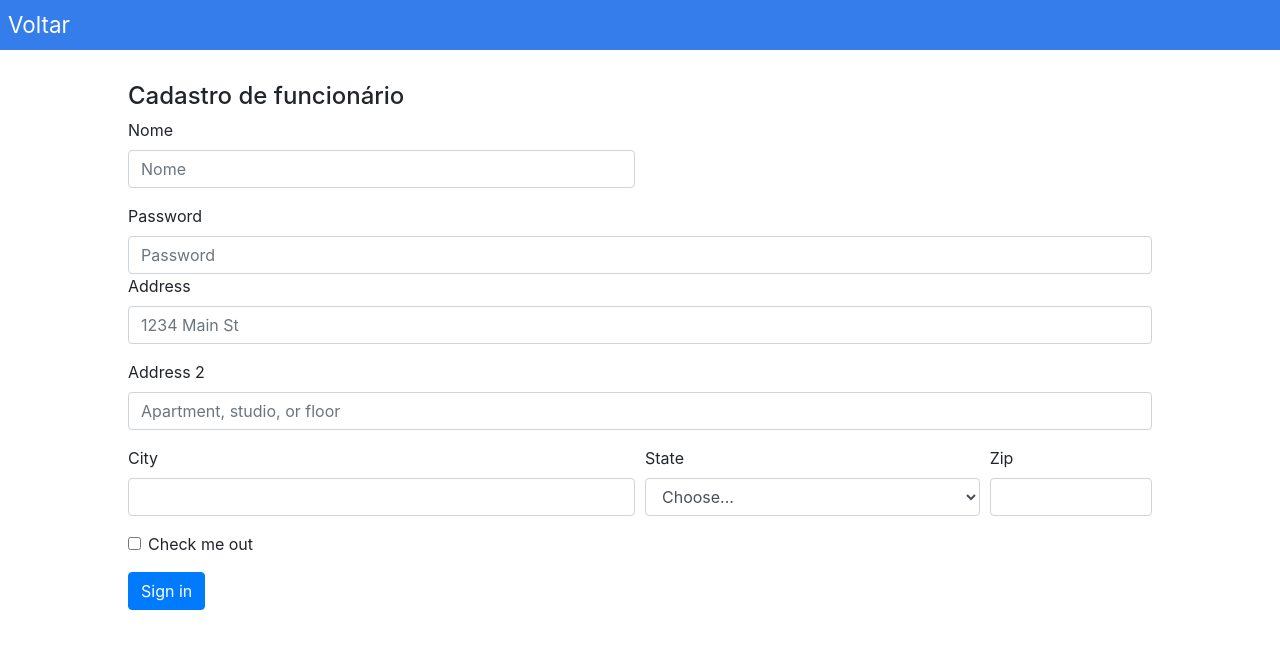
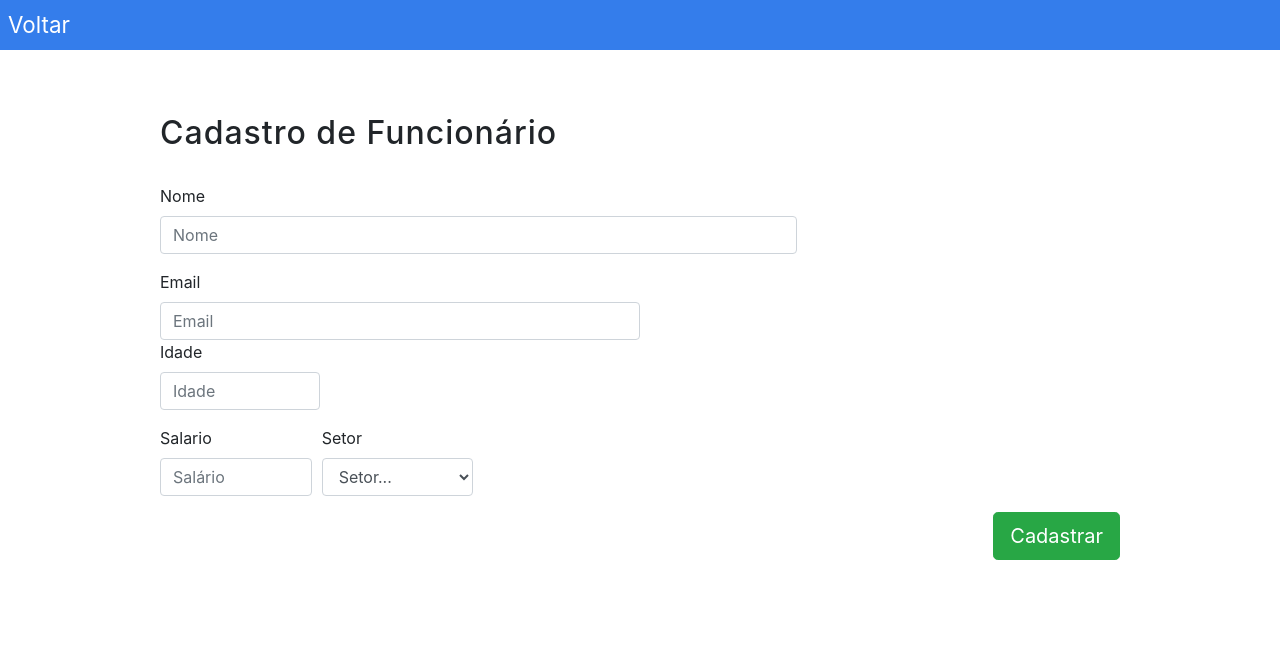
Before and after one commit to MarcosVinicius556/REST-API-with-Jersey-and-Vue.js, a plain HTML site: page WebContent/pages/novo-funcionario.html in a window 1280 px wide. Drawn offline with Linux system fonts and the light colour scheme.

Commit message:
View do funcionário criada

```diff
--- a/WebContent/pages/novo-funcionario.html
+++ b/WebContent/pages/novo-funcionario.html
@@ -17,53 +17,40 @@
 	<main>
 		<div id="app">
 
-			<h4>Cadastro de funcionário</h4>
+			<h4>Cadastro de Funcionário</h4>
 
 			<form>
 				<div class="form-row">
-					<div class="form-group col-md-6">
+					<div class="form-group col-md-8">
 						<label for="inputNome">Nome</label>
 						<input type="text" class="form-control" id="inputNome" placeholder="Nome">
 					</div>
-					<!-- <div class="form-group col-md-6">
-					</div> -->
 				</div>
 				<div class="form-group">
-				<label for="inputPassword4">Password</label>
-				<input type="password" class="form-control" id="inputPassword4" placeholder="Password">
-				<label for="inputAddress">Address</label>
-				<input type="text" class="form-control" id="inputAddress" placeholder="1234 Main St">
-				</div>
-				<div class="form-group">
-				<label for="inputAddress2">Address 2</label>
-				<input type="text" class="form-control" id="inputAddress2" placeholder="Apartment, studio, or floor">
+					<label for="inputEmail">Email</label>
+					<input type="email" class="form-control col-md-6" id="inputEmail" placeholder="Email">
+					<label for="inputIdade">Idade</label>
+					<input type="number" class="form-control col-md-2" id="inputIdade" placeholder="Idade">
 				</div>
 				<div class="form-row">
-				<div class="form-group col-md-6">
-					<label for="inputCity">City</label>
-					<input type="text" class="form-control" id="inputCity">
-				</div>
-				<div class="form-group col-md-4">
-					<label for="inputState">State</label>
-					<select id="inputState" class="form-control">
-					<option selected>Choose...</option>
-					<option>...</option>
+					<div class="form-group col-md-2">
+						<label for="inputSalario">Salario</label>
+						<input type="number" class="form-control" id="inputSalario" placeholder="Salário">
+					</div>
+					<div class="form-group col-md-2">
+						<label for="inputSetor">Setor</label>
+						<select id="inputSetor" class="form-control">
+							<!-- Utilizar o v-for="" -->
+						<option selected>Setor...</option>
+						<option>...</option>
 					</select>
 				</div>
-				<div class="form-group col-md-2">
-					<label for="inputZip">Zip</label>
-					<input type="text" class="form-control" id="inputZip">
-				</div>
-				</div>
-				<div class="form-group">
-				<div class="form-check">
-					<input class="form-check-input" type="checkbox" id="gridCheck">
-					<label class="form-check-label" for="gridCheck">
-					Check me out
-					</label>
-				</div>
-				</div>
-				<button type="submit" class="btn btn-primary">Sign in</button>
+			</div>
+
+			<button class="btn btn-success btn-lg float-right"
+                        type="submit">
+                     Cadastrar
+                </button>
 			</form>
 		</div>
 	</main>
--- a/WebContent/resources/css/cadastro-funcionario.css
+++ b/WebContent/resources/css/cadastro-funcionario.css
@@ -4,7 +4,10 @@
     box-sizing: border-box;
 }
 
-body{
+body h4 {
+    font-size: 2rem;
+    margin-bottom: 2rem;
+    letter-spacing: 1px;
 }
 
 nav{
@@ -18,6 +21,13 @@ nav{
 nav a{
     color: #fff;
     font-size: 1.4rem;
+    transition: transform .3s;
+    text-decoration: none;
+}
+
+nav a:hover{
+    transform: scale(1.1);
+    text-decoration: none;
 }
 
 main{
@@ -28,5 +38,8 @@ main{
 
 #app{
     align-items: center;
+    align-self: center;
+    padding: 2rem;
     width: 80%;
+    max-width: 80rem;
 }
--- a/WebContent/resources/js/cadastro-de-funcionario.js
+++ b/WebContent/resources/js/cadastro-de-funcionario.js
@@ -9,6 +9,9 @@ var app = new Vue({
             setor: ''
         }
     },
+    created(){
+
+    },
     methods:{
         enviaCadastro: function(cadastro){
             alert('Enviando cadastro');
```
